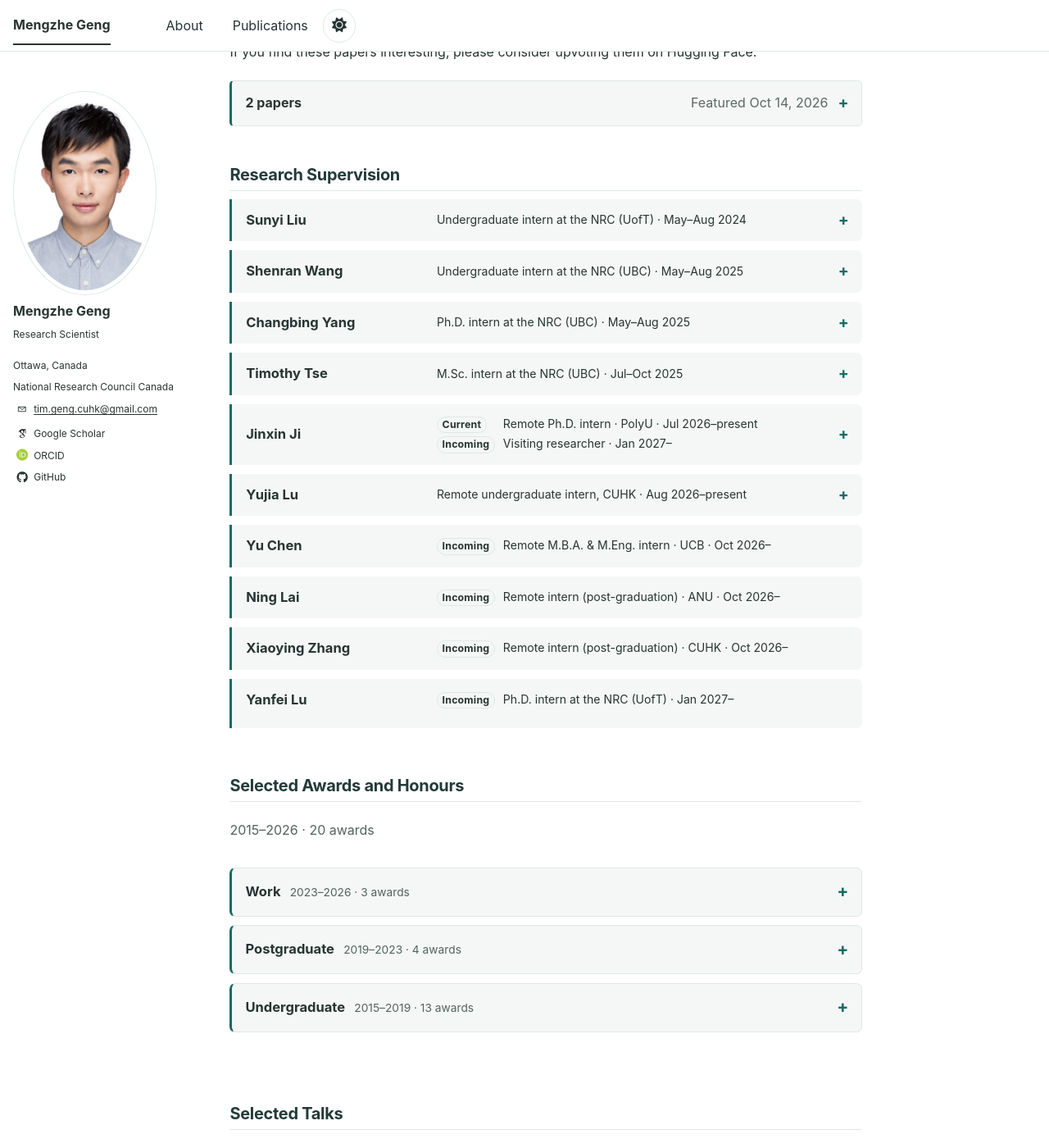
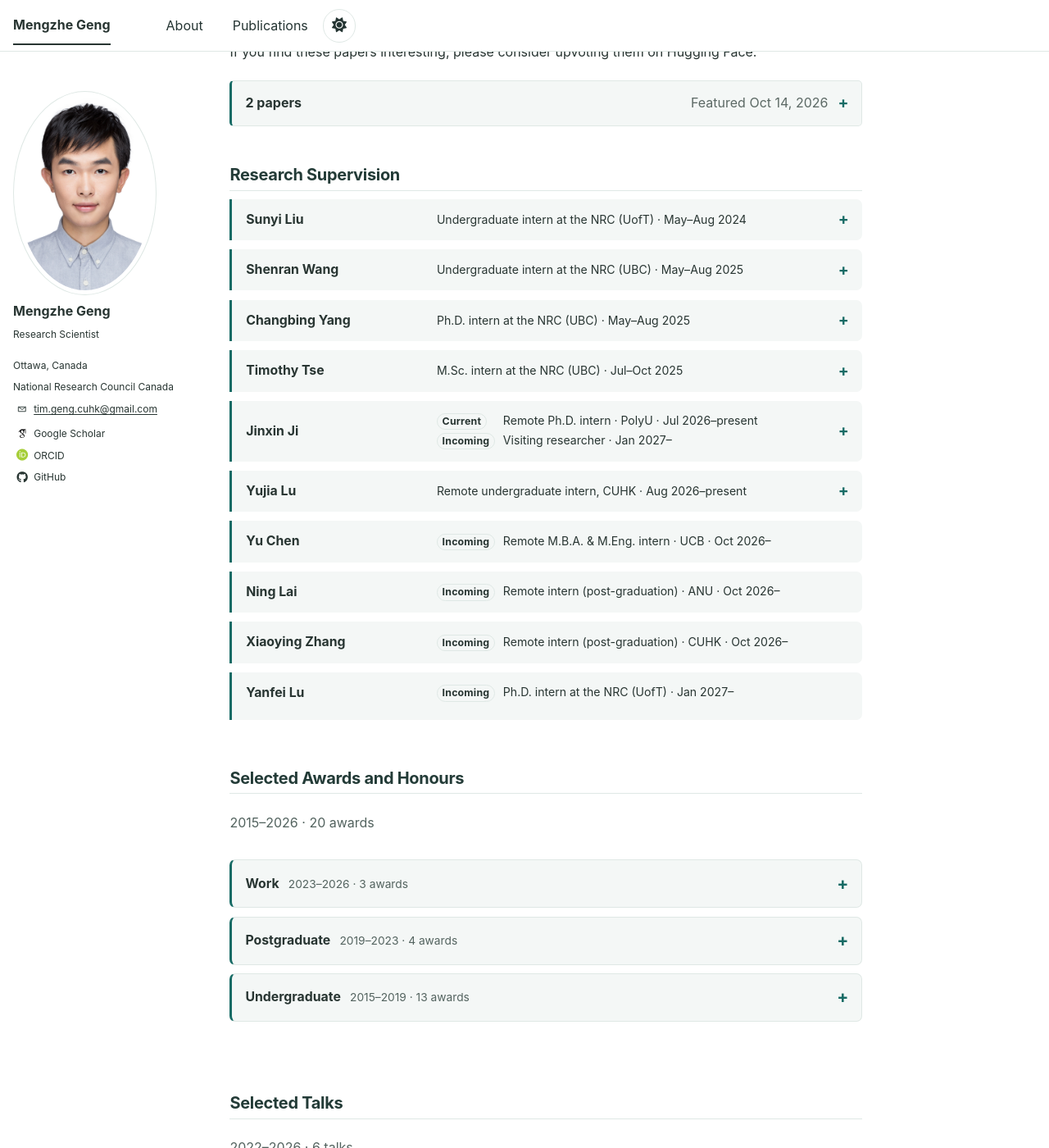
Before and after one commit to MENGZHEGENG/MENGZHEGENG.github.io, a Jekyll site: the page built from _pages/about.md, in a window 1280 px wide and 1400 px high, scrolled down 2704 px. Shown: the whole window at 82% size. Built offline with Jekyll 4.4.1, drawn with Linux system fonts in a browser that asks for light colours; some web fonts are replaced.

Commit message:
Reduce all collapsible card title sizes

```diff
--- a/_sass/_custom.scss
+++ b/_sass/_custom.scss
@@ -2167,6 +2167,6 @@ a[href^="mailto:"]:is(:link, :visited, :hover, :focus-visible, :active) {
 /* Set a compact, shared title size for every collapsible profile card. */
 .award-card__title,
 .supervision-name {
-  font-size: 0.92rem;
-  font-weight: 700;
-}
+  font-size: 0.88rem;
+  font-weight: 700;
+}
```
